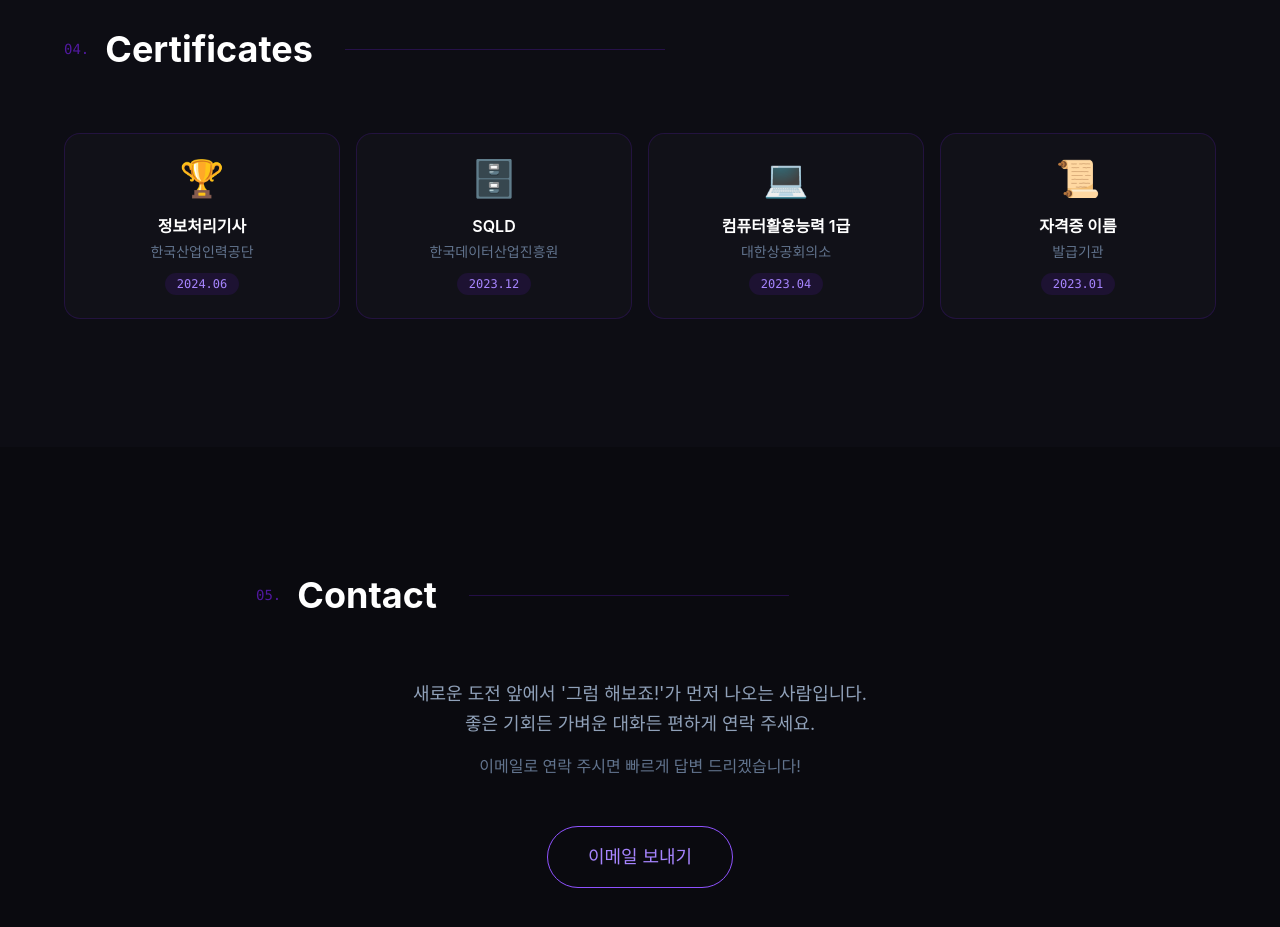
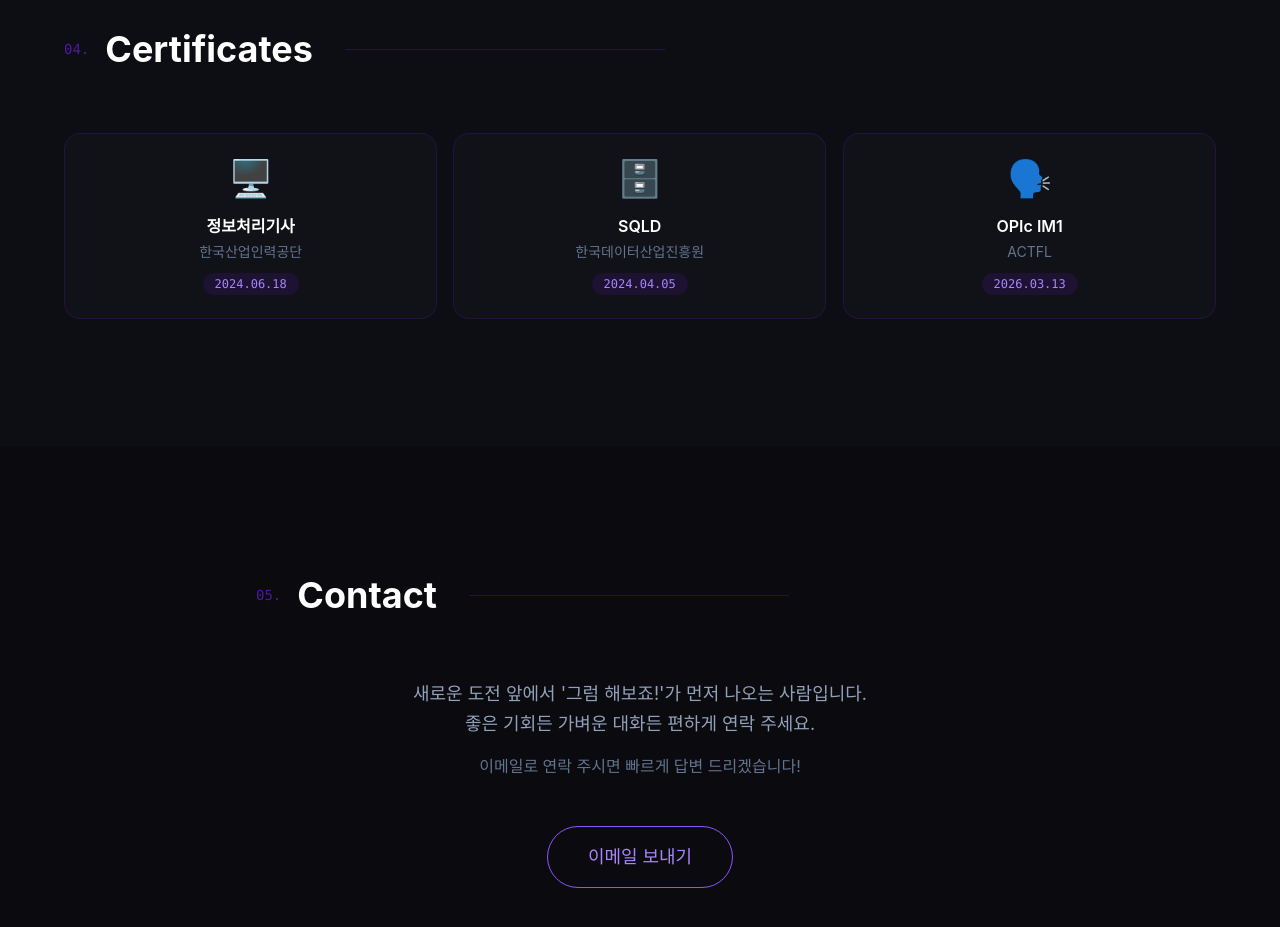
Before and after one commit to nue-os/portfolio, a React app: page / in a window 1280 px wide. Shown: the part 3780-4707 px from the top of the page. Built offline with nearby package versions, Linux system fonts and the light colour scheme; the HTML template or start-up script is replaced by a standard one.

Commit message:
refactor: 자격증 데이터 업데이트 및 레이아웃 변경

```diff
--- a/src/components/sections/Certificates.tsx
+++ b/src/components/sections/Certificates.tsx
@@ -38,7 +38,7 @@ export default function Certificates() {
       <div className="max-w-6xl mx-auto">
         <SectionTitle number="04" title="Certificates" />
 
-        <div ref={fadeRef} className="mt-16 grid sm:grid-cols-2 lg:grid-cols-4 gap-4">
+        <div ref={fadeRef} className="mt-16 grid sm:grid-cols-3 gap-4">
           {certificates.map((cert, i) => (
             <CertCard key={i} cert={cert} />
           ))}
--- a/src/data/certificates.ts
+++ b/src/data/certificates.ts
@@ -1,28 +1,22 @@
-import type { Certificate } from '../types/certificate'
+import type { Certificate } from "../types/certificate";
 
 export const certificates: Certificate[] = [
   {
-    name: '정보처리기사',
-    issuer: '한국산업인력공단',
-    date: '2024.06',
-    icon: '🏆',
+    name: "정보처리기사",
+    issuer: "한국산업인력공단",
+    date: "2024.06.18",
+    icon: "🖥️",
   },
   {
-    name: 'SQLD',
-    issuer: '한국데이터산업진흥원',
-    date: '2023.12',
-    icon: '🗄️',
+    name: "SQLD",
+    issuer: "한국데이터산업진흥원",
+    date: "2024.04.05",
+    icon: "🗄️",
   },
   {
-    name: '컴퓨터활용능력 1급',
-    issuer: '대한상공회의소',
-    date: '2023.04',
-    icon: '💻',
+    name: "OPIc IM1",
+    issuer: "ACTFL",
+    date: "2026.03.13",
+    icon: "🗣️",
   },
-  {
-    name: '자격증 이름',
-    issuer: '발급기관',
-    date: '2023.01',
-    icon: '📜',
-  },
-]
+];
```
